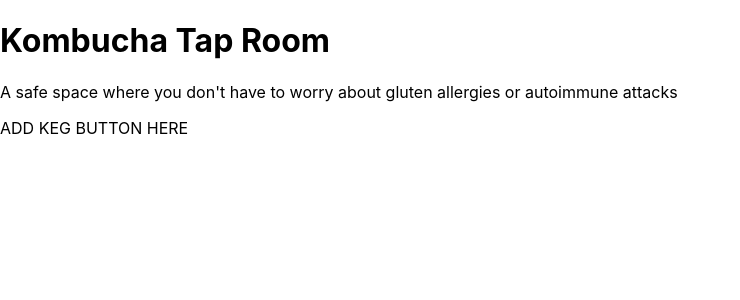
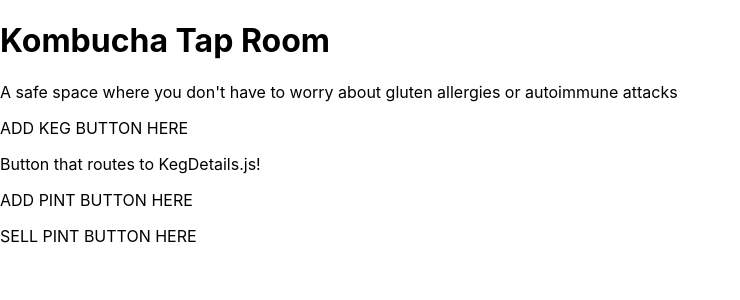
Before and after one commit to spodolak/KombuchaTapRoom-Redux, a React (Create React App) app: page / in a window 1280 px wide. Shown: the top 300 px of the page, without its empty margins (0-740 px from the left). Built offline with nearby package versions, Linux system fonts and the light colour scheme.

Commit message:
add RouteMainButton.js component and nest this component in KegDetails.js

```diff
--- a/src/components/App.js
+++ b/src/components/App.js
@@ -1,12 +1,14 @@
 import React from "react";
 import Header from "./layout/Header.js";
 import AddKeg from "./buttons/AddKegButton";
+import KegThumbnailList from "./KegThumbnail.js";
 
 function App(){
   return (
     <React.Fragment>
       <Header />
       <AddKeg />
+      <KegThumbnailList />
     </React.Fragment>
   );
 }
--- a/src/components/KegDetails.js
+++ b/src/components/KegDetails.js
@@ -1,11 +1,11 @@
 import React from "react";
-import RouteMainButton from "./RouteMainButton";
+import RouteMainButton from "./buttons/RouteMainButton";
 
 function KegDetails() {
 	return (
 		<React.Fragment>
 			<p>SEE KEG DETAILS HERE</p>
-            <RouteMainButton.js />
+			<RouteMainButton.js />
 		</React.Fragment>
 	);
 }
--- a/src/components/buttons/KegImageButton.js
+++ b/src/components/buttons/KegImageButton.js
@@ -5,7 +5,7 @@ import KegDetails from "../KegDetails.js";
 function KegImageButton() {
 	return (
 		<React.Fragment>
-            <p>Button that routes to KegDetails.js!</p>
+			<p>Button that routes to KegDetails.js!</p>
 		</React.Fragment>
 	);
 }
--- a/src/components/buttons/RouteMainButton.js
+++ b/src/components/buttons/RouteMainButton.js
@@ -0,0 +1,11 @@
+import React from "react";
+
+function RouteMainButton() {
+	return (
+		<React.Fragment>
+			<p>ROUTE TO MAIN BUTTON HERE</p>
+		</React.Fragment>
+	);
+}
+
+export default RouteMainButton;
```
Also changed, not shown: src/components/KegThumbnailList.js (added, +12 -0 lines).
